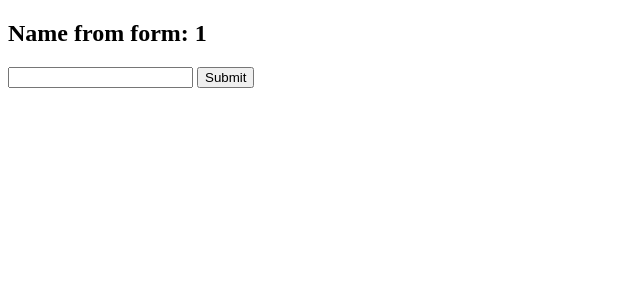
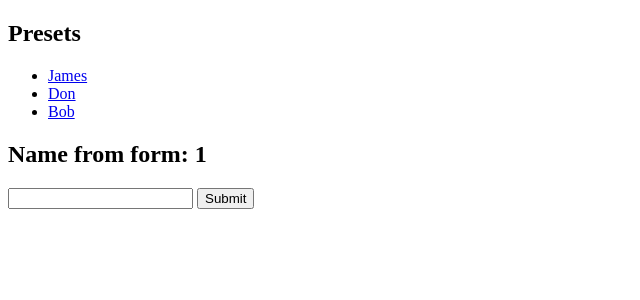
Before and after one commit to jameshulett/php_example, a PHP site: page /?who=1 in a window 1280 px wide. Shown: the top 300 px of the page, without its empty margins (0-640 px from the left). Run offline with PHP 8.4, Linux system fonts and the light colour scheme.

Commit message:
Presets and template syntax

```diff
--- a/index.php
+++ b/index.php
@@ -7,6 +7,12 @@
             return 'No one you know...';
         }
     }
+
+    $presets = [
+        'James',
+        'Don',
+        'Bob'
+    ];
 ?>
 
 <!DOCTYPE html>
@@ -16,6 +22,16 @@
         <title>Name Form</title>
     </head>
     <body>
+        <h2>Presets</h2>
+        <ul>
+            <?php foreach($presets as $preset): ?>
+                <li>
+                    <a href="/?who=<?= $preset ?>">
+                        <?= $preset ?>
+                    </a>
+                </li>
+            <?php endforeach; ?>
+        </ul>
         <h2><?= 'Name from form: '. handleName() ?></h2>
         <form method="POST">
             <input type="text" name="who" />
```
Also changed, not shown: README.md.
